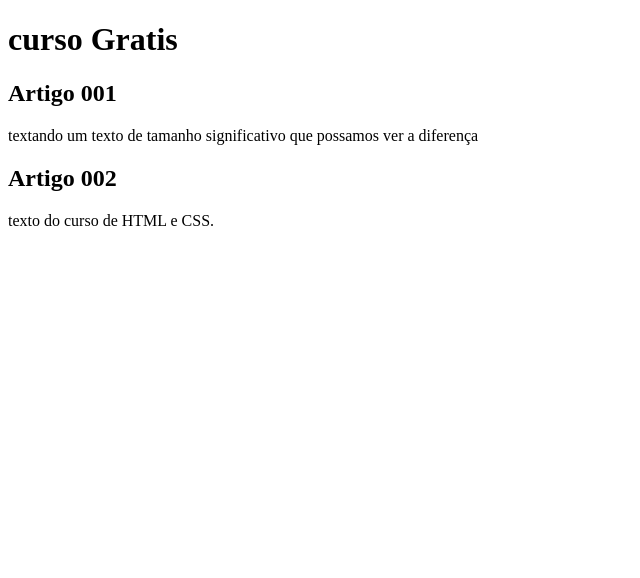
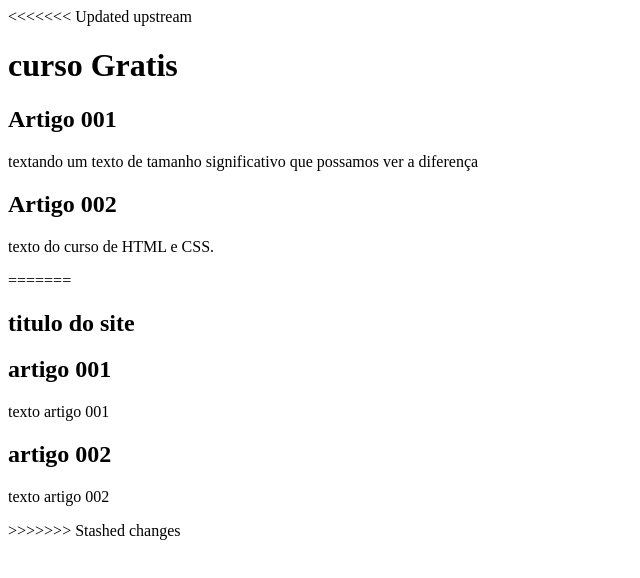
Before and after one commit to anaalicedonascimentogoncalves/projeto-site, a plain HTML site: page index.html in a window 1280 px wide. Shown: the whole page, without its empty margins (0-640 px from the left). Drawn offline with Linux system fonts and the light colour scheme.

Commit message:
Update index.html

```diff
--- a/index.html
+++ b/index.html
@@ -9,6 +9,7 @@
 <body>
  </main>
     </header>
+<<<<<<< Updated upstream
      <h1>curso Gratis</h1>
  </header>
   </article>
@@ -18,6 +19,17 @@
   <article>
 <h2>Artigo 002</h2>
    <p>texto do curso de HTML e CSS.</p>
+=======
+     <h1>titulo do site</h1>
+ </header>
+  </article>
+    <h2>artigo 001</h2>
+    <p>texto artigo 001</p>
+ </article>
+  <article>
+<h2>artigo 002</h2>
+   <p>texto artigo 002</p>
+>>>>>>> Stashed changes
   </article>
  </main>
 
```
